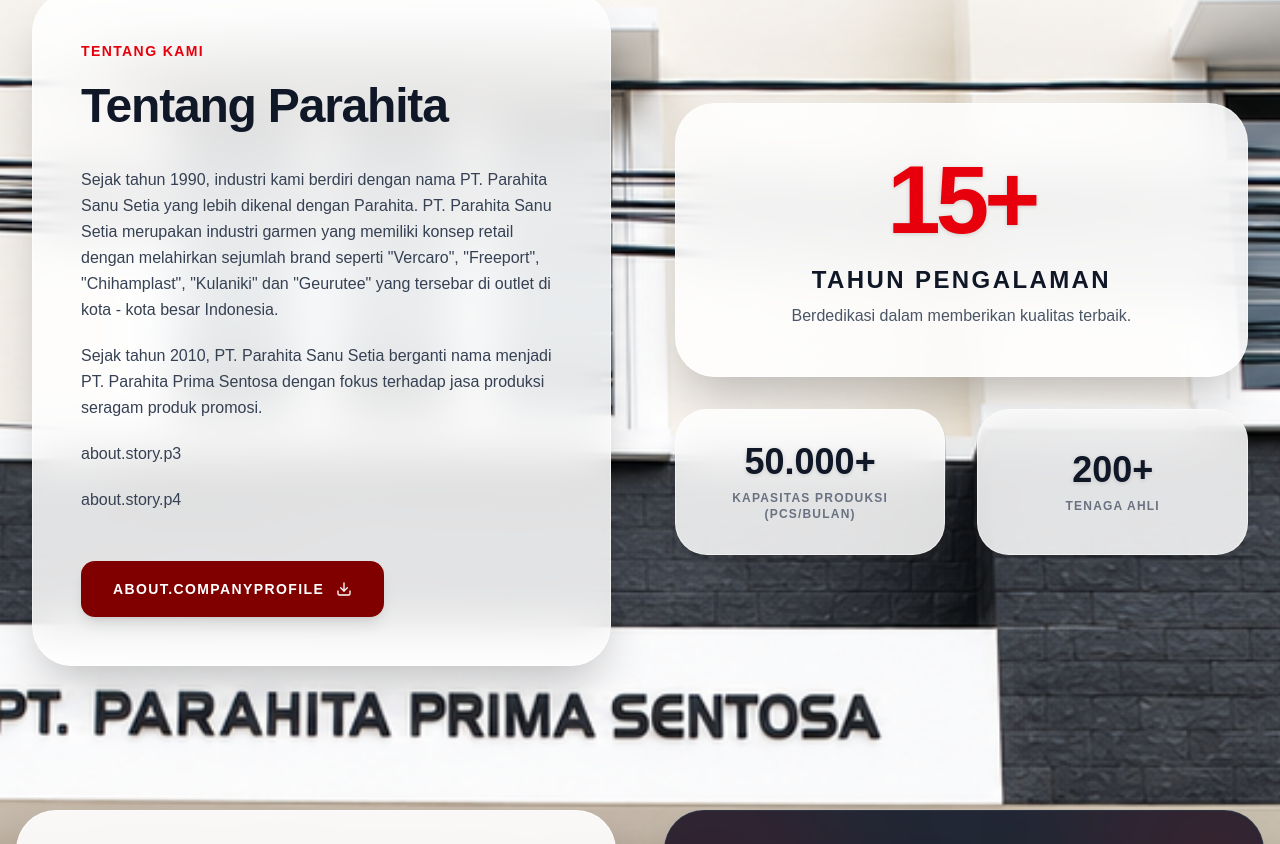
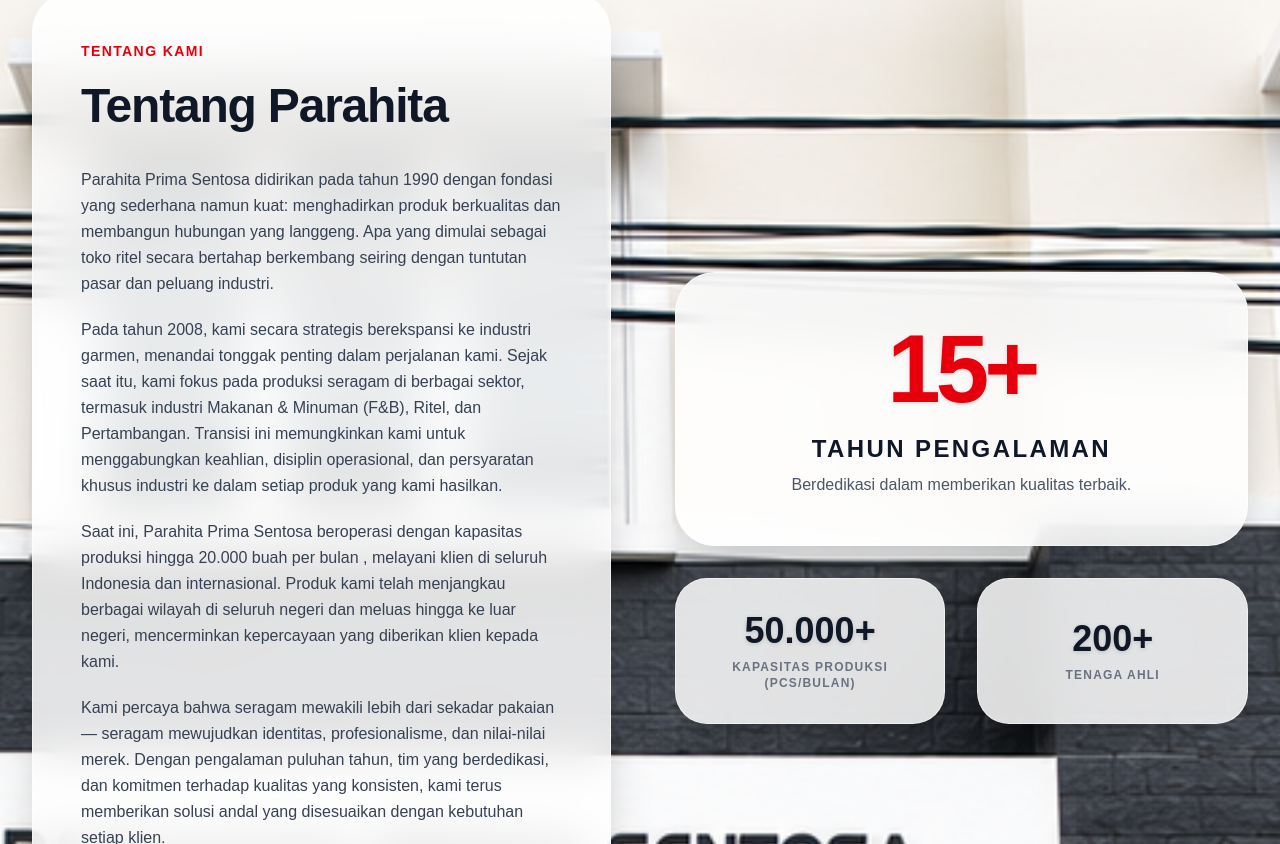
Before and after one commit to padji28-source/SeragamParahita, a React (Vite) app: page / in a window 1280 px wide. Shown: the part 936-1780 px from the top of the page. Built offline with nearby package versions, Linux system fonts and the light colour scheme.

Commit message:
Update company profile and story sections

```diff
--- a/src/i18n.ts
+++ b/src/i18n.ts
@@ -147,10 +147,14 @@
         ],
         features: ['Premium Materials', 'Timely Delivery', 'Custom Designs', 'Quality Control'],
         yearsExcellence: 'Years of Excellence',
+        companyProfile: 'Download Company Profile',
         story: {
-          title: 'Our Story',
-          p1: 'Since 1990, our industry was established under the name PT. Parahita Sanu Setia, better known as Parahita. PT. Parahita Sanu Setia is a garment industry that has a retail concept by creating a number of brands such as "Vercaro", "Freeport", "Chihamplast", "Kulaniki" and "Geurutee" spread across outlets in major cities in Indonesia.',
-          p2: 'Since 2010, PT. Parahita Sanu Setia changed its name to PT. Parahita Prima Sentosa with a focus on uniform production services for promotional products.'
+          title: 'About Parahita',
+          p1: 'Parahita Prima Sentosa was founded in 1990 with a simple yet strong foundation: delivering quality products and building lasting relationships. What started as a retail store gradually evolved alongside market demands and industry opportunities.',
+          p2: 'In 2008, we strategically expanded into the garment industry, marking a significant milestone in our journey. Since then, we have focused on producing uniforms across various sectors, including the Food & Beverage (F&B), Retail, and Mining industries. This transition has allowed us to incorporate expertise, operational discipline, and industry-specific requirements into every product we manufacture.',
+          p3: 'Today, Parahita Prima Sentosa operates with a production capacity of up to 20,000 pieces per month, serving clients across Indonesia and internationally. Our products have reached various regions nationwide and extended overseas, reflecting the trust our clients have placed in us.',
+          p4: 'We believe that a uniform represents more than just clothing — it embodies identity, professionalism, and brand values. With decades of experience, a dedicated team, and a commitment to consistent quality, we continue to deliver reliable solutions tailored to each client\'s needs.',
+          p5: 'At Parahita Prima Sentosa, we grow together with our partners, maintain high standards in every process, and remain committed to excellence — delivered professionally, with a personal touch.'
         },
         stats: {
           capacity: 'Production Capacity',
@@ -383,10 +387,14 @@
         ],
         features: ['Material Premium', 'Pengiriman Tepat Waktu', 'Desain Kustom', 'Kontrol Kualitas'],
         yearsExcellence: 'Tahun Keunggulan',
+        companyProfile: 'Unduh Profil Perusahaan',
         story: {
           title: 'Tentang Parahita',
-          p1: 'Sejak tahun 1990, industri kami berdiri dengan nama PT. Parahita Sanu Setia yang lebih dikenal dengan Parahita. PT. Parahita Sanu Setia merupakan industri garmen yang memiliki konsep retail dengan melahirkan sejumlah brand seperti "Vercaro", "Freeport", "Chihamplast", "Kulaniki" dan "Geurutee" yang tersebar di outlet di kota - kota besar Indonesia.',
-          p2: 'Sejak tahun 2010, PT. Parahita Sanu Setia berganti nama menjadi PT. Parahita Prima Sentosa dengan fokus terhadap jasa produksi seragam produk promosi.'
+          p1: 'Parahita Prima Sentosa didirikan pada tahun 1990 dengan fondasi yang sederhana namun kuat: menghadirkan produk berkualitas dan membangun hubungan yang langgeng. Apa yang dimulai sebagai toko ritel secara bertahap berkembang seiring dengan tuntutan pasar dan peluang industri.',
+          p2: 'Pada tahun 2008, kami secara strategis berekspansi ke industri garmen, menandai tonggak penting dalam perjalanan kami. Sejak saat itu, kami fokus pada produksi seragam di berbagai sektor, termasuk industri Makanan & Minuman (F&B), Ritel, dan Pertambangan. Transisi ini memungkinkan kami untuk menggabungkan keahlian, disiplin operasional, dan persyaratan khusus industri ke dalam setiap produk yang kami hasilkan.',
+          p3: 'Saat ini, Parahita Prima Sentosa beroperasi dengan kapasitas produksi hingga 20.000 buah per bulan , melayani klien di seluruh Indonesia dan internasional. Produk kami telah menjangkau berbagai wilayah di seluruh negeri dan meluas hingga ke luar negeri, mencerminkan kepercayaan yang diberikan klien kepada kami.',
+          p4: 'Kami percaya bahwa seragam mewakili lebih dari sekadar pakaian — seragam mewujudkan identitas, profesionalisme, dan nilai-nilai merek. Dengan pengalaman puluhan tahun, tim yang berdedikasi, dan komitmen terhadap kualitas yang konsisten, kami terus memberikan solusi andal yang disesuaikan dengan kebutuhan setiap klien.',
+          p5: 'Di Parahita Prima Sentosa, kami tumbuh bersama mitra kami, mempertahankan standar tinggi dalam setiap proses, dan tetap berkomitmen pada keunggulan — yang disampaikan secara profesional, dengan sentuhan pribadi.'
         },
         stats: {
           capacity: 'Kapasitas Produksi',
```
